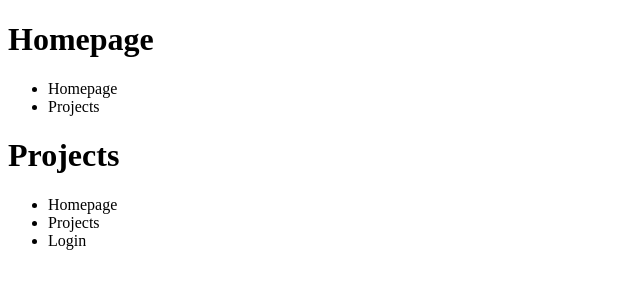
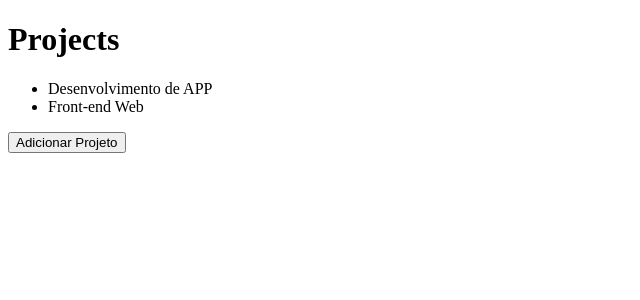
Before and after one commit to CleuJunior/Gostack-React, a React app: page / in a window 1280 px wide. Shown: the top 300 px of the page, without its empty margins (0-640 px from the left). Built offline with nearby package versions, Linux system fonts and the light colour scheme.

Commit message:
6 - Estado e Imutabilidade

```diff
--- a/src/App.js
+++ b/src/App.js
@@ -1,28 +1,38 @@
-import React from 'react';
+import React, { useState } from 'react';
 import Header from './components/Header';
 
 /**
  * Componente
  * Propriedade
- * Estado
+ * Estado e Imutabilidade
  */
 
 function App(){
+
+    // UseState retorna uma array com 2 posiçoes
+    // 1. Variável com o seu valor inicial => ["Desenvolvimento de APP", "Front-end Web"]
+    // 2. Funçao para atualizarmos esse valor
+
+
+    const [projects, setProjects] = useState(["Desenvolvimento de APP", "Front-end Web"]);
+
+    function handleAddProject(){
+        // projects.push(`Novo projeto ${Date.now()}`);
+
+        setProjects([...projects, `Novo projeto ${Date.now()}`]);
+
+        console.log(projects);
+    }
+
     return (
         <>
-            <Header title="Homepage">
-                <ul>
-                    <li>Homepage</li>
-                    <li>Projects</li>
-                </ul>
-            </Header>
-            <Header title="Projects">
-                <ul>
-                    <li>Homepage</li>
-                    <li>Projects</li>
-                    <li>Login</li>
-                </ul>
-            </Header>
+            <Header title="Projects" />
+
+            <ul>
+                {projects.map(project => <li key={project}>{project}</li>)}
+            </ul>
+
+            <button type="button" onClick={handleAddProject}>Adicionar Projeto</button>
         </>
     )
 }
--- a/src/components/Header.js
+++ b/src/components/Header.js
@@ -1,11 +1,9 @@
 import React from 'react';
 
-export default function Header({ title, children }){
+export default function Header({ title }){
     return (
       <header>
           <h1>{title}</h1>
-
-          {children}
       </header>
 
     );
```
